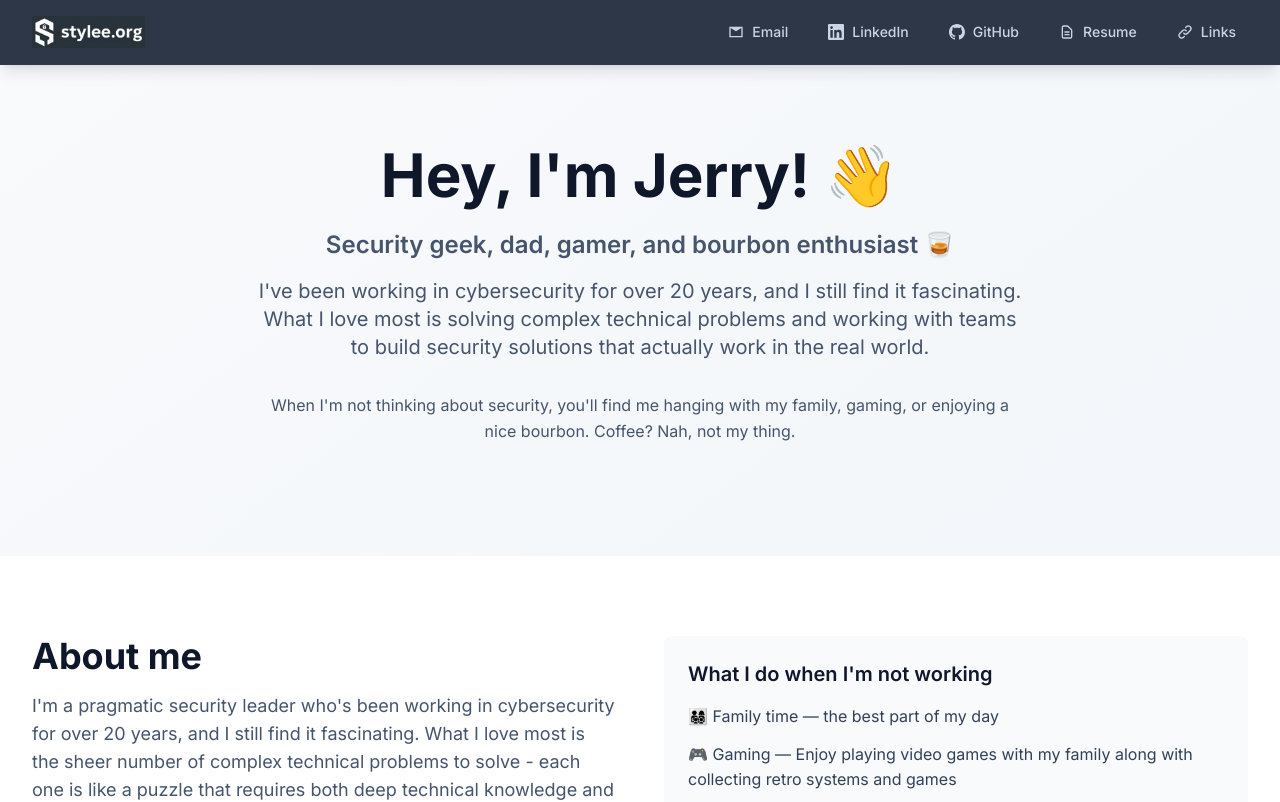
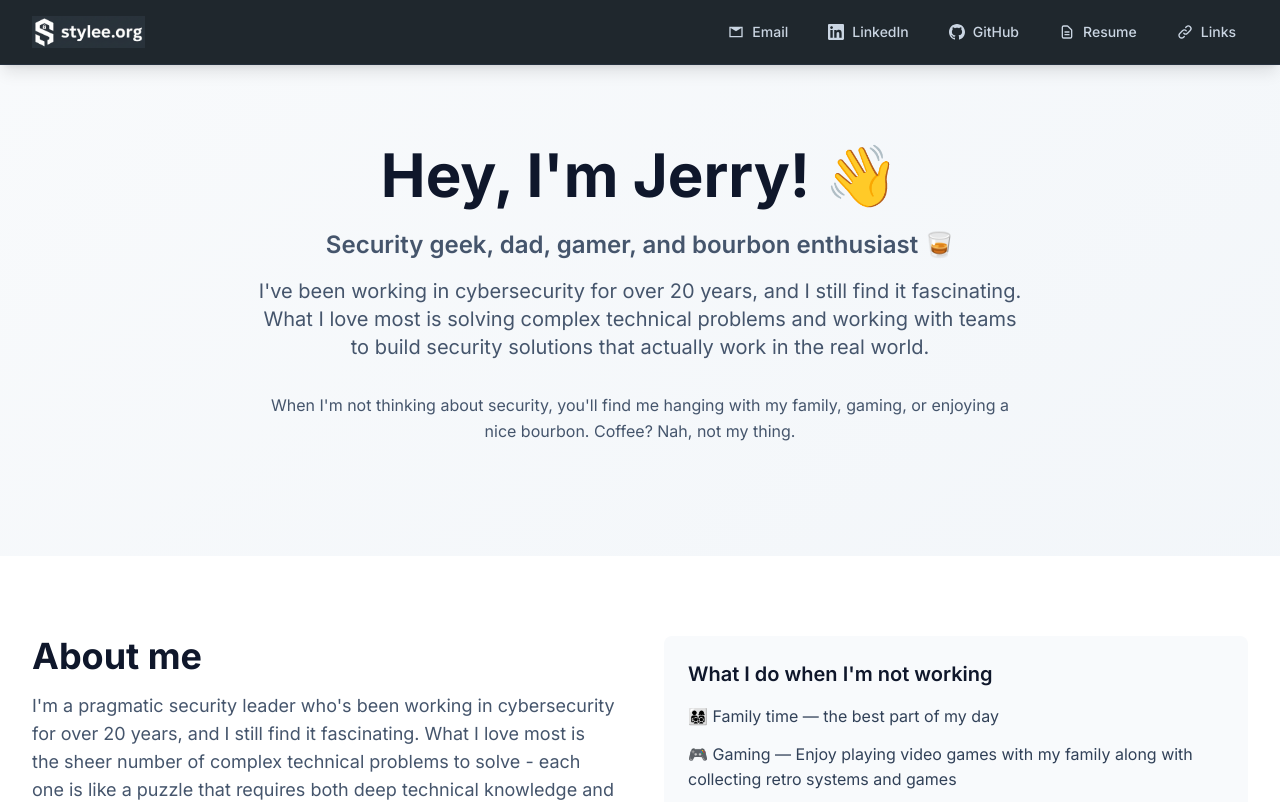
Before and after one commit to jdempsey77/www-stylee-org, a Next.js app: page /jerry in a window 1280 px wide. Shown: the top 802 px of the page. Built offline with nearby package versions, Linux system fonts and the light colour scheme.

Commit message:
Update navigation bar to exact logo color match
- Change navigation background to #1f272d (RGB: 31, 39, 45)
- Perfect color match with logo
- Exact hex conversion from RGB values

```diff
--- a/src/components/Navigation.tsx
+++ b/src/components/Navigation.tsx
@@ -61,7 +61,7 @@ const Navigation = () => {
   ];
 
   return (
-    <nav className="shadow-lg sticky top-0 z-50 border-b border-slate-700/40" style={{backgroundColor: '#2d3748'}}>
+    <nav className="shadow-lg sticky top-0 z-50 border-b border-slate-700/40" style={{backgroundColor: '#1f272d'}}>
       <div className="max-w-7xl mx-auto px-4 sm:px-6 lg:px-8">
         <div className="flex justify-between h-16">
           <div className="flex items-center">
```
